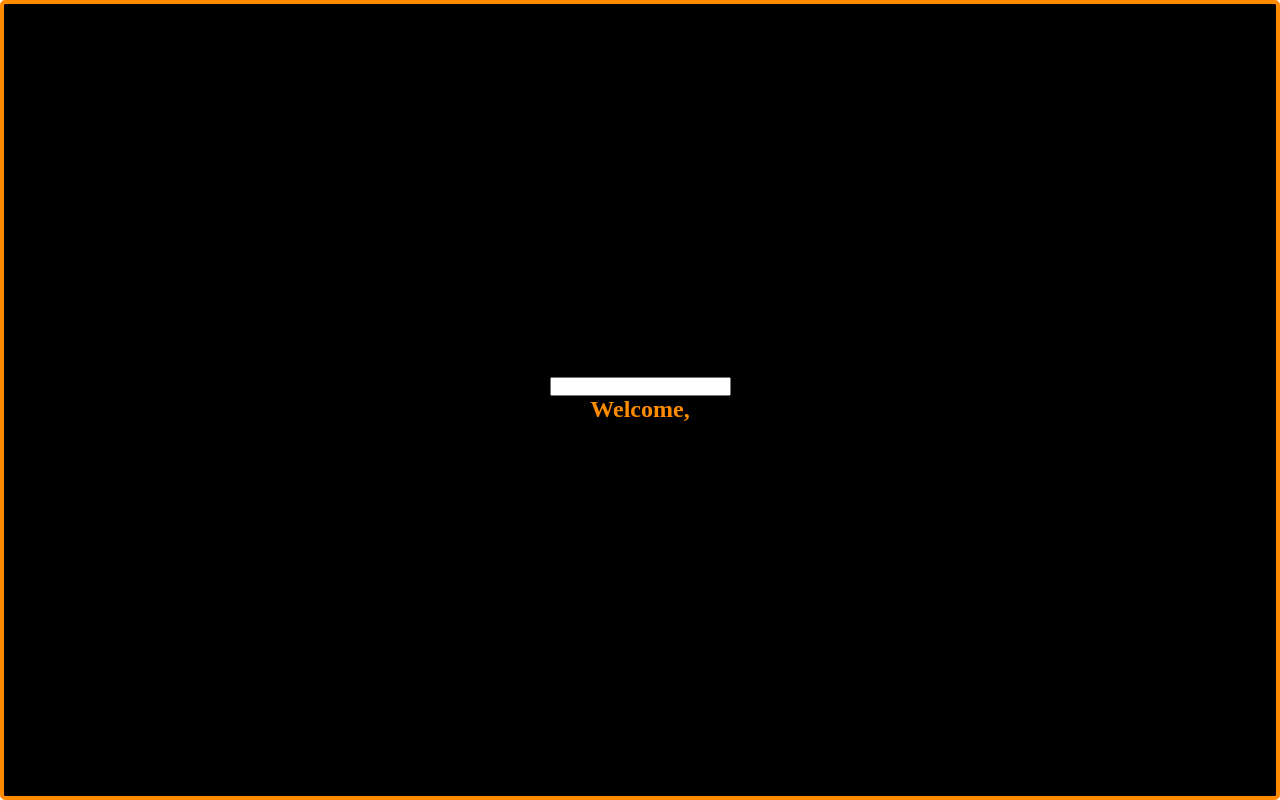
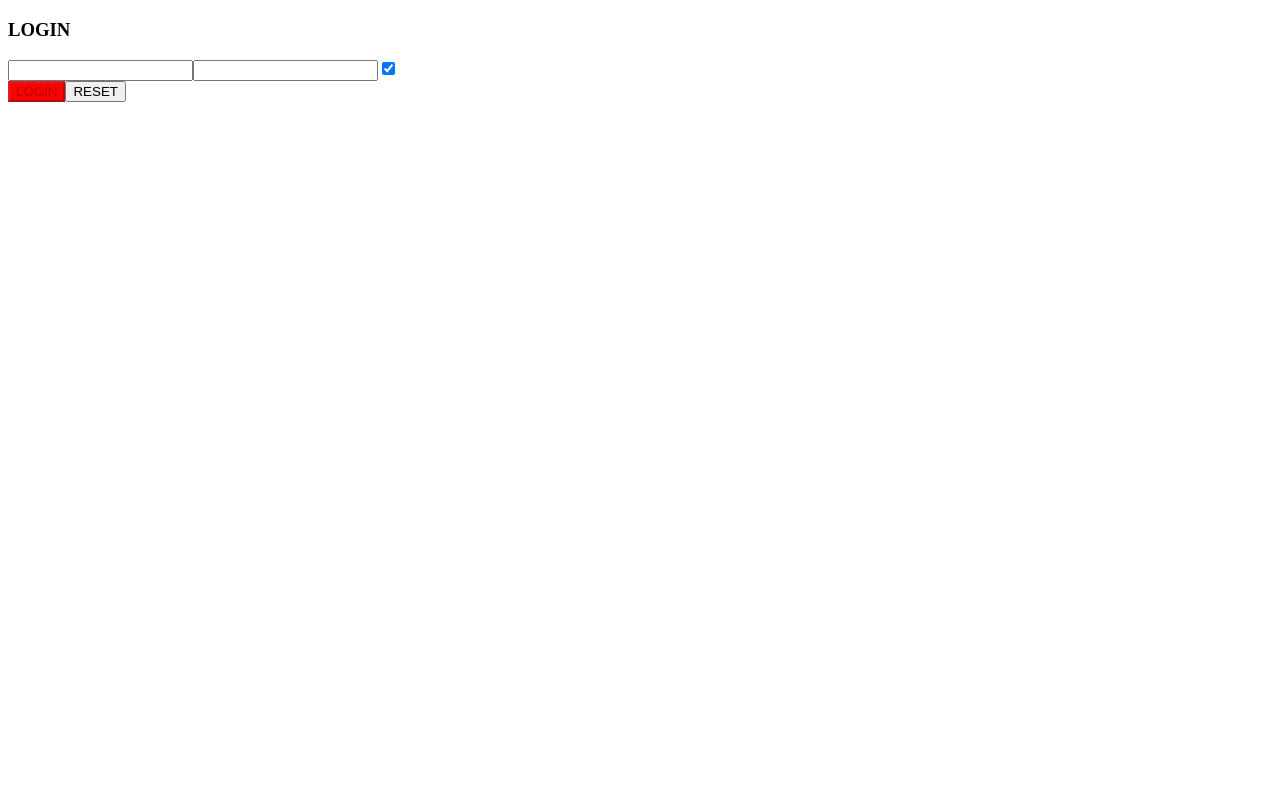
Before and after one commit to Leonardocamisa/react_exercises, a React (Create React App) app in the folder exercises/: page / in a window 1280 px wide. Built offline with nearby package versions, Linux system fonts and the light colour scheme.

Commit message:
exercise-completed

```diff
--- a/exercises/src/App.js
+++ b/exercises/src/App.js
@@ -1,12 +1,12 @@
 import React from "react";
-import InteractiveWelcome from "./InteractiveWelcome";
+import Login from "./Login";
 
 class App extends React.Component {
   render() {
     return (
         <>
         <div>
-          <InteractiveWelcome />
+          <Login onLogin = {this.onLogin}/>
         </div>
         </>
     );
--- a/exercises/src/InteractiveWelcome.js
+++ /dev/null
@@ -1,34 +0,0 @@
-import React from "react";
-
-export default class InteractiveWelcome extends React.Component {
-
-    state = {
-        res : ""
-    }
-
-    eventHandler = (event) => {
-
-    this.setState(
-        {
-            res : event.target.value
-        }
-    )
-  };
-
-  render() {
-    return (
-      <>
-        <div className="welcome">
-          <input type="text" onChange={this.eventHandler} />
-          <Welcome name = {this.state.res}/>
-        </div>
-      </>
-    );
-  }
-}
-
-export class Welcome extends React.Component {
-  render() {
-    return <h2> Welcome, {this.props.name}</h2>;
-  }
-}
--- /dev/null
+++ b/exercises/src/Login.js
@@ -0,0 +1,67 @@
+import React from "react";
+
+class Login extends React.Component {
+	state = {
+		username: "",
+		password: "",
+		remember: true,
+		compiled: false,
+	};
+
+	eventHandler = (event) => {
+		this.setState({
+			[event.target.name]:
+				event.target.type === "checkbox"
+					? event.target.checked
+					: event.target.value,
+
+			compiled:
+				this.state.username !== "" && this.state.password !== "" ? true : false,
+		});
+	};
+
+	eventReset = () => {
+		this.setState({
+			username: "",
+			password: "",
+			remember: true,
+			compiled: false,
+		});
+	};
+
+	render() {
+		return (
+			<>
+				<div>
+					<div>
+						<h3>LOGIN</h3>
+						<input
+							type="text"
+							name="username"
+							value={this.state.username}
+							onChange={this.eventHandler}
+						/>
+						<input
+							type="password"
+							name="password"
+							value={this.state.password}
+							onChange={this.eventHandler}
+						/>
+						<input
+							type="checkbox"
+							name="remember"
+							checked={this.state.remember}
+							onChange={this.eventHandler}
+						/>
+					</div>
+					<button onClick={()=>this.props.onLogin(this.state)} disabled={!this.state.compiled} style={{backgroundColor : this.state.password.length < 8 ? 'red' : 'green'}}>
+						LOGIN
+					</button>
+					<button onClick={this.eventReset}>RESET</button>
+				</div>
+			</>
+		);
+	}
+}
+
+export default Login;
--- a/exercises/src/index.js
+++ b/exercises/src/index.js
@@ -1,7 +1,6 @@
 import React from "react";
 import { createRoot } from "react-dom/client"
 import App from "./App";
-import './index.css';
 
 
 
```
